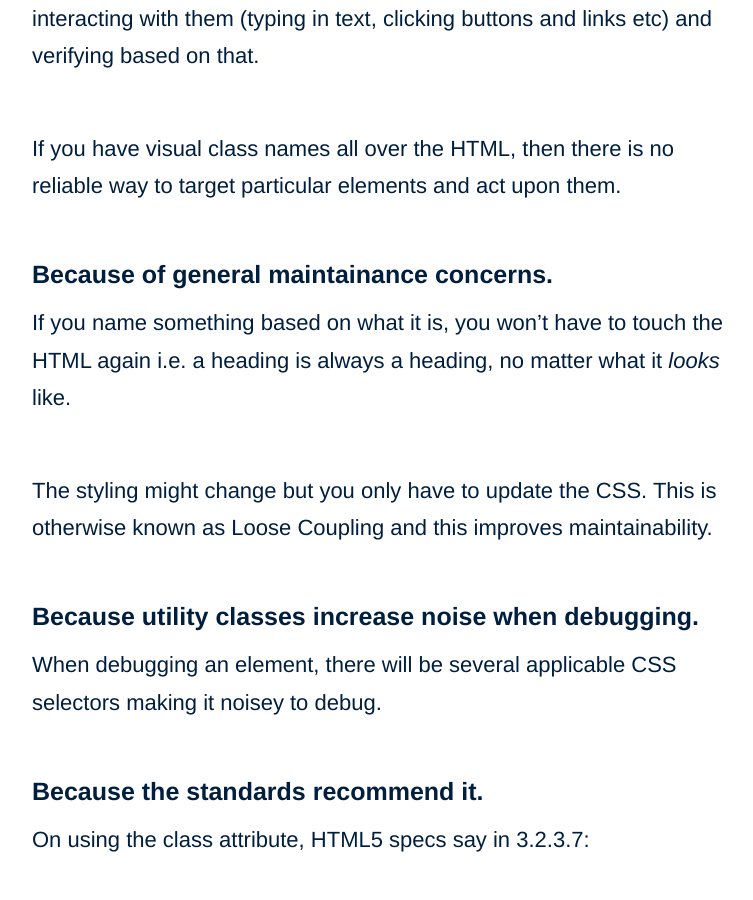
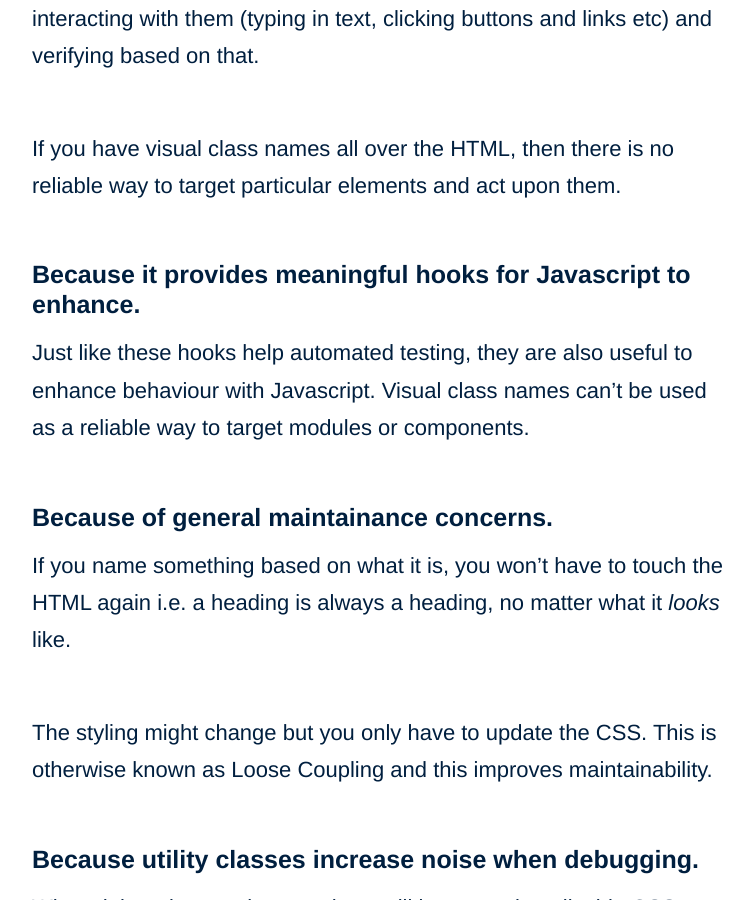
Before and after one commit to adamsilver/maintainablecss.com-jekyll, a Jekyll site: the page built from _chapters/02-semantics.md, in a window 1280 px wide and 900 px high, scrolled down 4125 px. Shown: the whole window, without its empty margins (258-1011 px from the left). Built offline with Jekyll 4.4.1, drawn with Linux system fonts in a browser that asks for light colours.

Commit message:
Updated semantics with js point

```diff
--- a/_chapters/02-semantics.md
+++ b/_chapters/02-semantics.md
@@ -74,6 +74,10 @@ Automated functional tests work by searching for particular elements, interactin
 
 If you have visual class names all over the HTML, then there is no reliable way to target particular elements and act upon them.
 
+## Because it provides meaningful hooks for Javascript to enhance.
+
+Just like these hooks help automated testing, they are also useful to enhance behaviour with Javascript. Visual class names can't be used as a reliable way to target modules or components.
+
 ## Because of general maintainance concerns.
 
 If you name something based on what it is, you won't have to touch the HTML again i.e. a heading is always a heading, no matter what it *looks* like.
```
